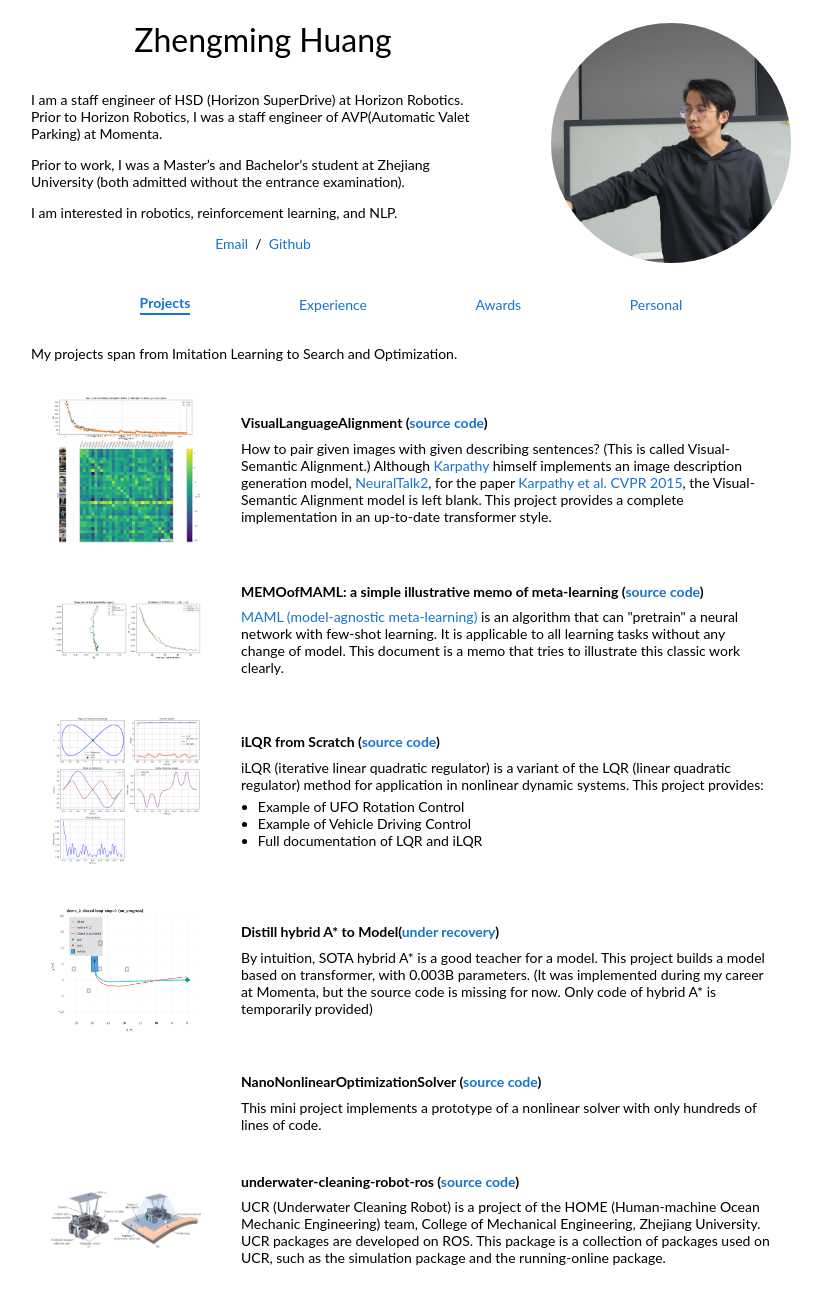
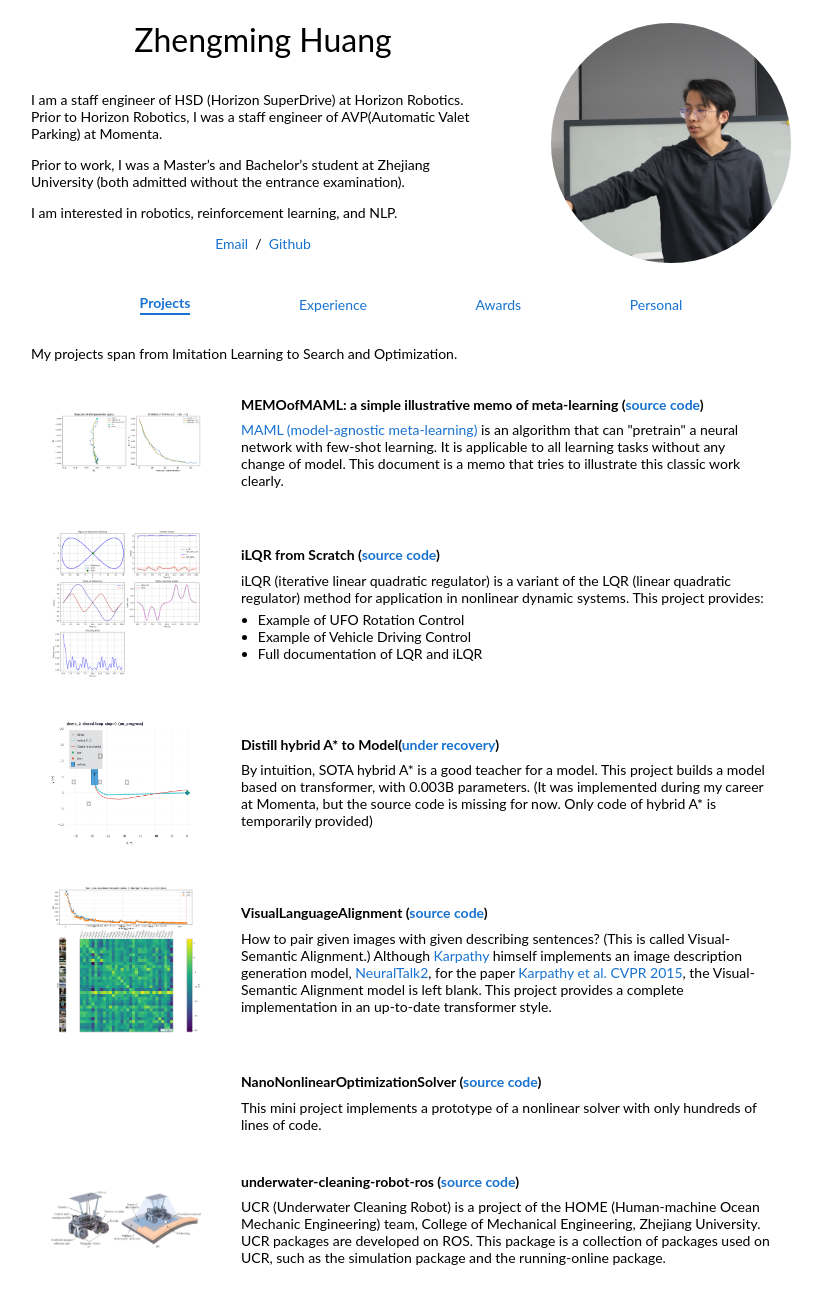
Before and after one commit to JamieHuang28/JamieHuang28.github.io, a Jekyll site: the page built from index.md, in a window 1280 px wide. Shown: the whole page, without its empty margins (229-1051 px from the left). Built offline with Jekyll 4.4.1, drawn with Linux system fonts in a browser that asks for light colours.

Commit message:
Rearange projects

```diff
--- a/index.md
+++ b/index.md
@@ -6,15 +6,6 @@ tab: projects
 My projects span from Imitation Learning to Search and Optimization.
 
 <table class="project-list">
-  <tr>
-    <td class="project-thumb">
-      <img src="./resources/eval_train.png" alt="vla_train_figure">
-    </td>
-    <td class="project-body">
-      <span class="project-title">VisualLanguageAlignment (<a href="https://github.com/JamieHuang28/VisualLanguageAlignment">source code</a>)</span>
-      <p>How to pair given images with given describing sentences? (This is called Visual-Semantic Alignment.) Although <a href="https://karpathy.ai/">Karpathy</a> himself implements an image description generation model, <a href="https://github.com/karpathy/neuraltalk2">NeuralTalk2</a>, for the paper <a href="https://cs.stanford.edu/people/karpathy/deepimagesent/">Karpathy et al. CVPR 2015</a>, the Visual-Semantic Alignment model is left blank. This project provides a complete implementation in an up-to-date transformer style.</p>
-    </td>
-  </tr>
   <tr>
     <td class="project-thumb">
       <img src="./resources/MAML_param_updates_B.png" alt="MAML_figure">
@@ -48,6 +39,15 @@ My projects span from Imitation Learning to Search and Optimization.
     </td>
   </tr>
   <tr>
+    <td class="project-thumb">
+      <img src="./resources/eval_train.png" alt="vla_train_figure">
+    </td>
+    <td class="project-body">
+      <span class="project-title">VisualLanguageAlignment (<a href="https://github.com/JamieHuang28/VisualLanguageAlignment">source code</a>)</span>
+      <p>How to pair given images with given describing sentences? (This is called Visual-Semantic Alignment.) Although <a href="https://karpathy.ai/">Karpathy</a> himself implements an image description generation model, <a href="https://github.com/karpathy/neuraltalk2">NeuralTalk2</a>, for the paper <a href="https://cs.stanford.edu/people/karpathy/deepimagesent/">Karpathy et al. CVPR 2015</a>, the Visual-Semantic Alignment model is left blank. This project provides a complete implementation in an up-to-date transformer style.</p>
+    </td>
+  </tr>
+  <tr>
     <td class="project-thumb"></td>
     <td class="project-body">
       <span class="project-title">NanoNonlinearOptimizationSolver (<a href="https://github.com/JamieHuang28/NanoNonlinearOptimizationSolver">source code</a>)</span>
```
